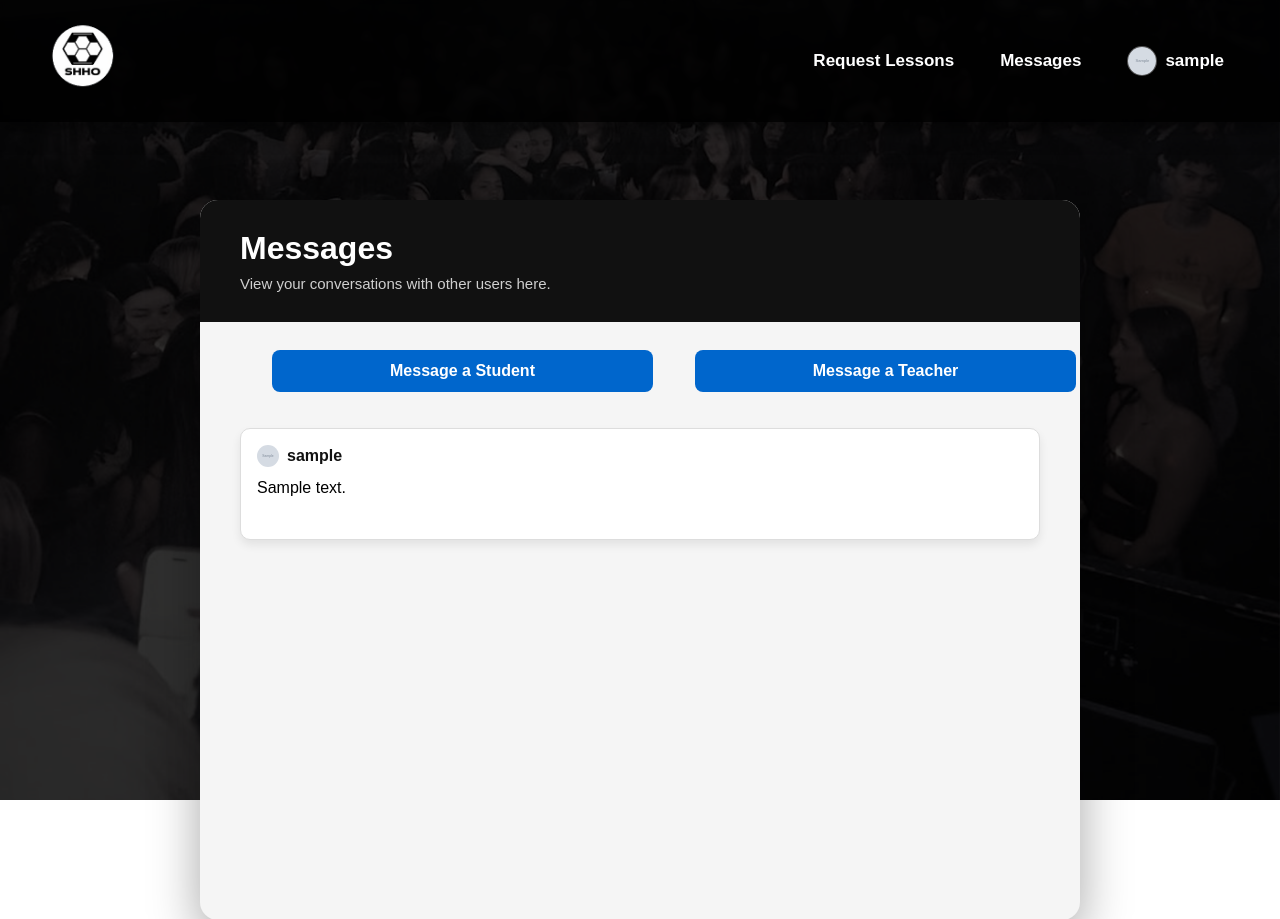
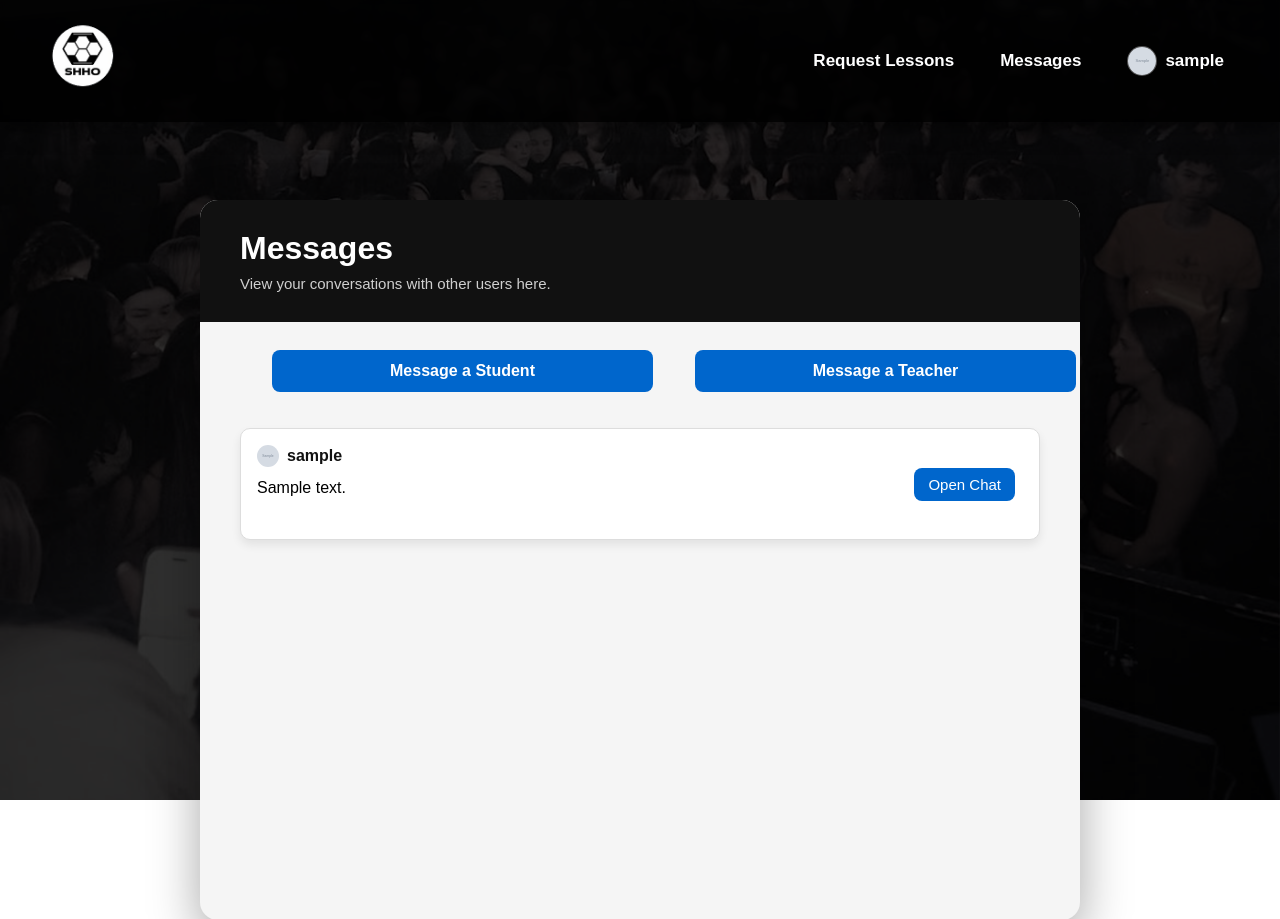
Before and after one commit to sidluthra1/djschedulerSHHO, a Django app: page /inbox/ in a window 1280 px wide. Shown: the top 919 px of the page. Run offline with Django 5.2, Linux system fonts and the light colour scheme; a user stored in the database is signed in; tables that the repository leaves empty hold one stand-in row (values such as "Sample post"); grey boxes marked "Sample" are stand-in pictures.

Commit message:
fix messaging buttons

```diff
--- a/messaging/templates/messaging/inbox.html
+++ b/messaging/templates/messaging/inbox.html
@@ -53,7 +53,7 @@ body::before{
 .dropdown-content a{color:black;padding:8px 16px;text-decoration:none;display:block;border-radius:8px;}
 .dropdown-content a:hover{background-color:#f1f1f1;}
 .dropdown-btn{cursor:pointer;font-size: 16px;}
-.dropdown-header{font-weight:bold;padding:8px 16px;background-color:#e0e0e0;border-bottom:1px solid #bbb;border-radius:8px 8px 0 0;}
+.dropdown-header{font-weight:bold;padding:8px 16px;background-color:#e0e0e0;border-bottom:1px solid #bbb;border-radius:8px 8px 0 0;color:#111;}
 .search-input{width:100%;padding:8px 16px;box-sizing:border-box;border:none;border-bottom:1px solid #ccc;font-size:16px;}
 .no-users{padding:8px 16px;color:#777;font-size:16px;}
 .conversation-card{background:#fff;border:1px solid #ddd;border-radius:10px;padding:16px;margin-bottom:14px;box-shadow:0 5px 10px rgba(0,0,0,.08);display:flex;justify-content:space-between;align-items:center;}
@@ -61,7 +61,7 @@ body::before{
 .conversation-card strong{font-size:16px;color:#111}
 .conversation-card p{margin:8px 0;color:#000000;}
 .conversation-card small{color:#ffffff;}
-.open-chat-btn{display:inline-block;padding:8px 14px;border-radius:8px;background:;color:white;text-decoration:none;font-size:15px;margin-left:16px;white-space:nowrap;margin-right:8px;}
+.open-chat-btn{display:inline-block;padding:8px 14px;border-radius:8px;background:#0066cc;color:white;text-decoration:none;font-size:15px;margin-left:16px;white-space:nowrap;margin-right:8px;}
 .user-chip{display:inline-flex;align-items:center;gap:8px;padding:6px 10px;border-radius:999px;background:#f3f3f3;color:#111;border:1px solid #d6d6d6;font-size:13px;font-weight:600;}
 .user-inline{display:inline-flex;align-items:center;gap:8px;}
 .avatar-sm{width:22px;height:22px;border-radius:50%;object-fit:cover;}
```
